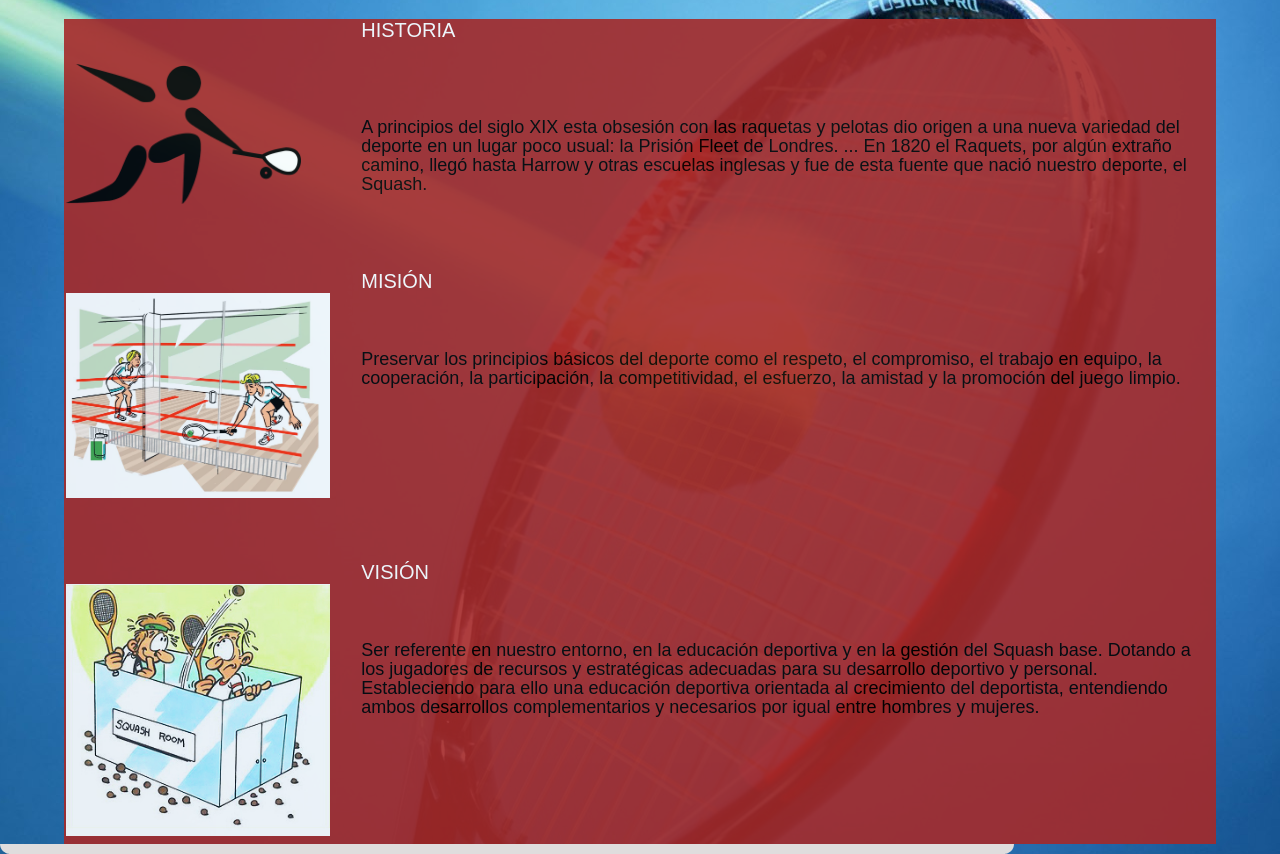
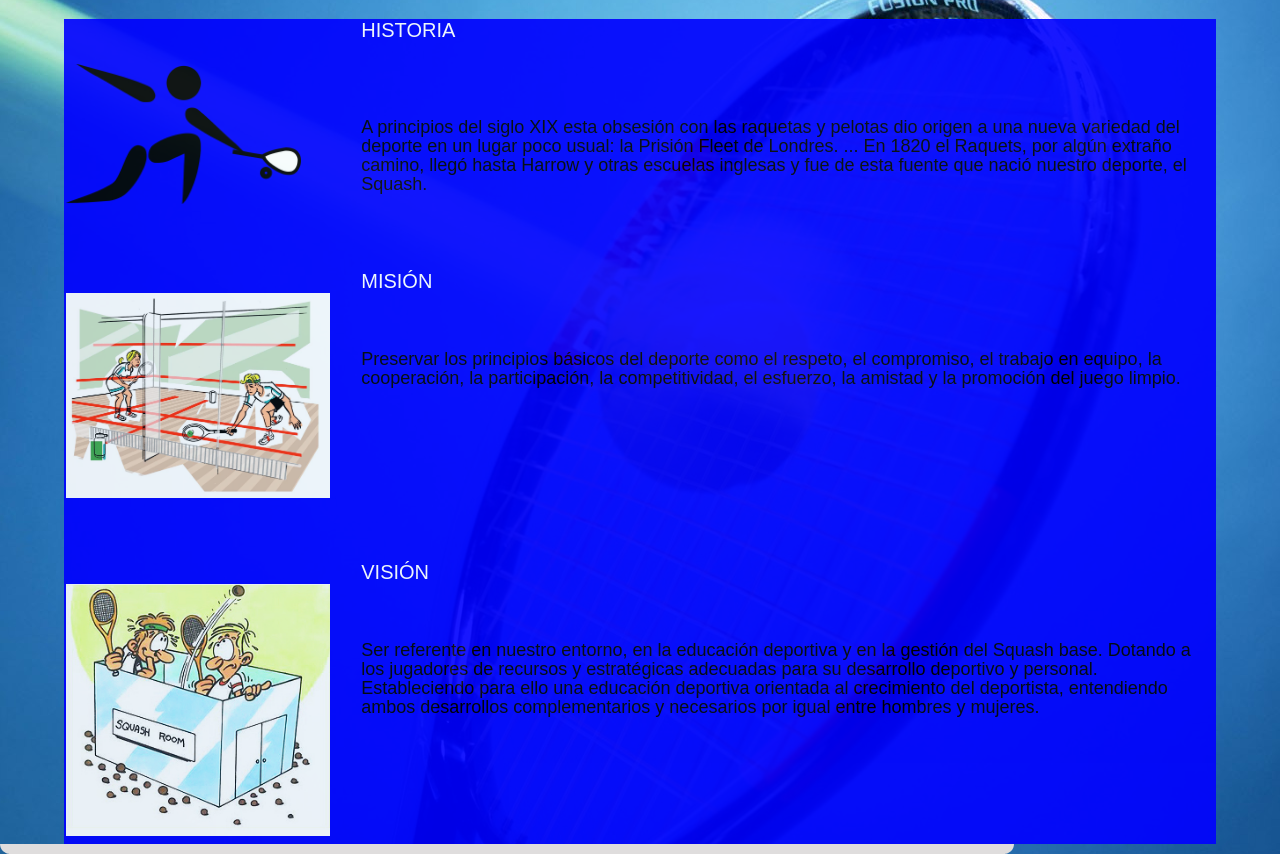
Before and after one commit to DianaYuritzi/diana, a PHP site: page /pra/acerca_de.php in a window 1280 px wide. Run offline with PHP 8.4, Linux system fonts and the light colour scheme.

Commit message:
Update acerca_de.php

```diff
--- a/proyecto/Paginas/acerca_de.php
+++ b/proyecto/Paginas/acerca_de.php
@@ -10,7 +10,7 @@
 <meta name="viwport" content="width=device-width, initial-scal=1,maximum-scale=1, height=device-height, user-scale=true/false">
 <style >
   h1{
-     color: red;
+     color: blue;
   }
   h2{
      color: white;
@@ -18,7 +18,7 @@
   table{
 margin-left: 5%;
 margin-right: 5%;
-background-color: brown; opacity: 0.9;
+background-color: blue; opacity: 0.9;
 
   }
   .texto{
```
